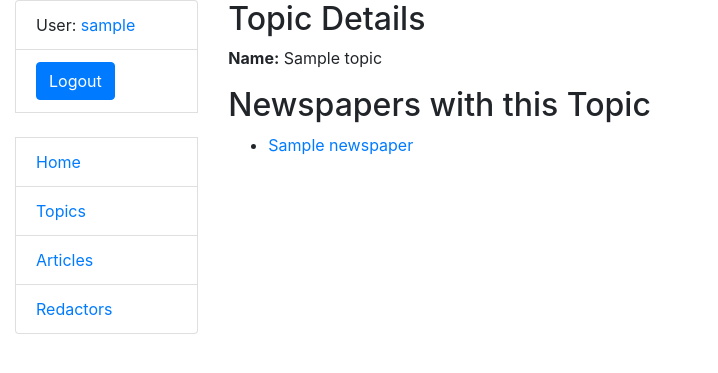
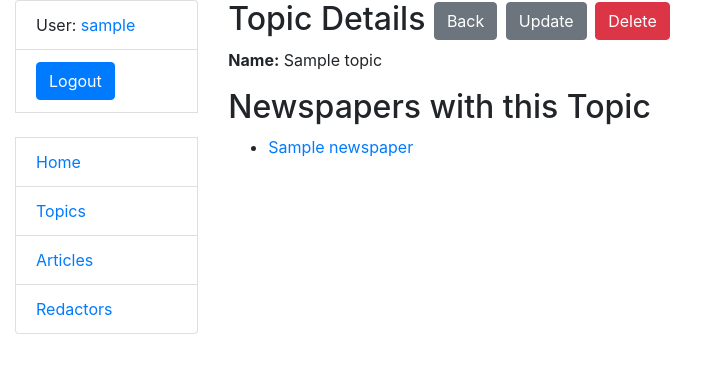
Before and after one commit to IjdmLoverI/newspaper-agency, a Django app: page /topics/1/ in a window 1280 px wide. Shown: the top 373 px of the page, without its empty margins (0-718 px from the left). Run offline with Django 5.2, Linux system fonts and the light colour scheme; a user stored in the database is signed in; tables that the repository leaves empty hold one stand-in row (values such as "Sample post").

Commit message:
edit: newspaper_detail.html, redactor_form.html, topic_detail.html;add: topic_confirm_elete.html, topic_form.html

```diff
--- a/agency/urls.py
+++ b/agency/urls.py
@@ -13,7 +13,9 @@ from agency.views import (
     NewspaperUpdateView,
     TopicDetailView,
     RedactorDeleteView,
-    RedactorUpdateView
+    RedactorUpdateView,
+    TopicUpdateView,
+    TopicDeleteView,
 )
 
 urlpatterns = [
@@ -24,12 +26,32 @@ urlpatterns = [
     path("redactors/create", RedactorCreateView.as_view(), name="redactor-create"),
     path("newspapers/create/", NewspaperCreateView.as_view(), name="newspaper-create"),
     path("redactors/<int:pk>/", RedactorDetailView.as_view(), name="redactor-detail"),
-    path("newspapers/<int:pk>/", NewspaperDetailView.as_view(), name="newspaper-detail"),
-    path("newspapers/<int:pk>/delete/", NewspaperDeleteView.as_view(), name="newspaper-delete"),
-    path("newspapers/<int:pk>/update", NewspaperUpdateView.as_view(), name="newspaper-update"),
+    path(
+        "newspapers/<int:pk>/", NewspaperDetailView.as_view(), name="newspaper-detail"
+    ),
+    path(
+        "newspapers/<int:pk>/delete/",
+        NewspaperDeleteView.as_view(),
+        name="newspaper-delete",
+    ),
+    path(
+        "newspapers/<int:pk>/update",
+        NewspaperUpdateView.as_view(),
+        name="newspaper-update",
+    ),
     path("topics/<int:pk>/", TopicDetailView.as_view(), name="topic-detail"),
-    path("redactors/<int:pk>/delete", RedactorDeleteView.as_view(), name="redactor-delete"),
-    path("redactors/<int:pk>/update", RedactorUpdateView.as_view(), name="redactor-update")
+    path(
+        "redactors/<int:pk>/delete",
+        RedactorDeleteView.as_view(),
+        name="redactor-delete",
+    ),
+    path(
+        "redactors/<int:pk>/update",
+        RedactorUpdateView.as_view(),
+        name="redactor-update",
+    ),
+    path("topics/<int:pk>/update", TopicUpdateView.as_view(), name="topic-update"),
+    path("topics/<int:pk>/delete", TopicDeleteView.as_view(), name="topic-delete"),
 ]
 
 app_name = "agency"
--- a/agency/views.py
+++ b/agency/views.py
@@ -1,11 +1,11 @@
 from django.contrib.auth.decorators import login_required
 from django.contrib.auth.mixins import LoginRequiredMixin
-from django.shortcuts import render
+from django.shortcuts import render, get_object_or_404
 from django.urls import reverse_lazy, reverse
 from django.views import generic
 
 from agency.models import Redactor, Topic, Newspaper
-from agency.forms import RedactorCreateForm, NewspaperCreateForm
+from agency.forms import RedactorCreateForm, NewspaperCreateForm, TopicCreateForm
 
 
 @login_required
@@ -31,6 +31,32 @@ class TopicListView(LoginRequiredMixin, generic.ListView):
 class TopicDetailView(LoginRequiredMixin, generic.DetailView):
     model = Topic
     success_url = reverse_lazy("agency:topic-detail")
+
+
+class TopicCreateView(LoginRequiredMixin, generic.CreateView):
+    model = Topic
+    form_class = TopicCreateForm
+    success_url = reverse_lazy("agency:topic-list")
+
+
+class TopicUpdateView(LoginRequiredMixin, generic.UpdateView):
+    model = Topic
+    fields = ["name"]
+    success_url = reverse_lazy("agency:topic-list")
+    template_name = "agency/topic_form.html"
+
+
+class TopicDeleteView(LoginRequiredMixin, generic.DeleteView):
+    model = Topic
+    template_name = "agency/topic_confirm_delete.html"
+    success_url = reverse_lazy("agency:topic-list")
+
+    def delete(self, request, *args, **kwargs):
+        topic = get_object_or_404(Topic, pk=kwargs['pk'])
+        redactors = Redactor.objects.filter(topics__in=[topic])
+        for redactor in redactors:
+            redactor.topics.remove(topic)
+        return super().delete(request, *args, **kwargs)
 
 
 class RedactorListView(LoginRequiredMixin, generic.ListView):
--- a/templates/agency/newspaper_detail.html
+++ b/templates/agency/newspaper_detail.html
@@ -17,7 +17,7 @@
   <p><strong>Title:</strong> {{ newspaper.title }}</p>
   <p><strong>Content:</strong> {{ newspaper.content }}</p>
   <p><strong>Publication Date:</strong> {{ newspaper.pub_date }}</p>
-  <p><strong>Topic:</strong> {{ newspaper.topic.name }}</p>
+  <p><strong>Topic:</strong> <a href="{% url 'agency:topic-detail' pk=newspaper.topic.id %}">{{ newspaper.topic.name }}</a></p>
   <p><strong>Publishers:</strong>
     {% for redactor in newspaper.publishers.all %}
       <a class="btn btn-primary" href="{% url 'agency:redactor-detail' pk=redactor.id %}">{{ redactor.username }}</a>
--- a/templates/agency/topic_detail.html
+++ b/templates/agency/topic_detail.html
@@ -1,7 +1,18 @@
 {% extends "base.html" %}
 
 {% block content %}
-  <h2>Topic Details</h2>
+  <h2>
+    Topic Details
+    <a class="btn btn-secondary" href="{% url 'agency:topic-list' %}">
+      Back
+    </a>
+    <a class="btn btn-secondary" href="{% url 'agency:topic-update' pk=topic.id %}">
+      Update
+    </a>
+      <a class="btn btn-danger" href="{% url 'agency:topic-delete' pk=topic.id %}">
+        Delete
+      </a>
+  </h2>
   <p><strong>Name:</strong> {{ topic.name }}</p>
 
   <h2>Newspapers with this Topic</h2>
```
Also changed, not shown: agency/forms.py (+8 -2 lines), templates/agency/topic_confirm_delete.html (added, +11 -0 lines), templates/agency/topic_form.html (renamed from templates/agency/redactor_confirm_delete.html, +5 -5 lines).
